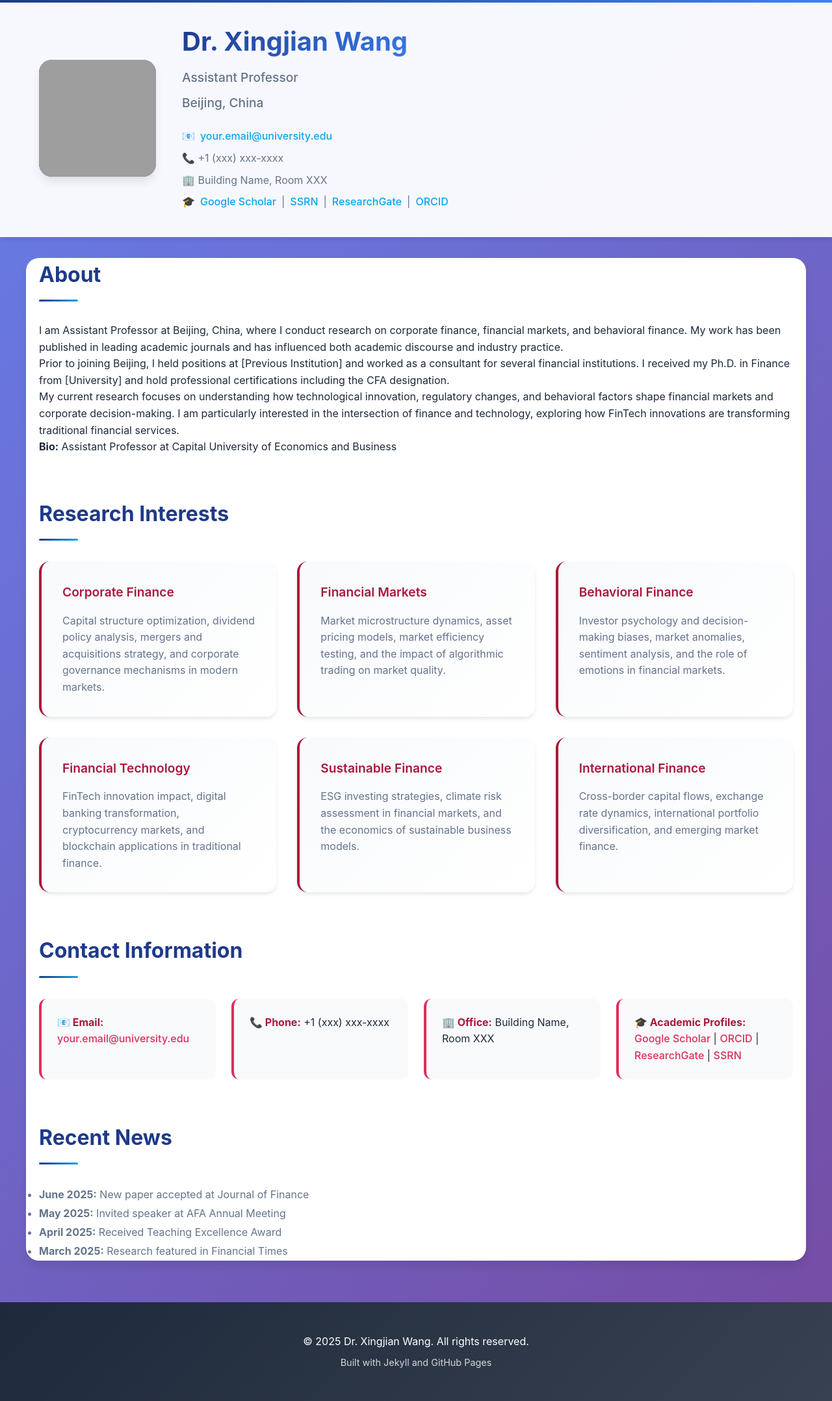
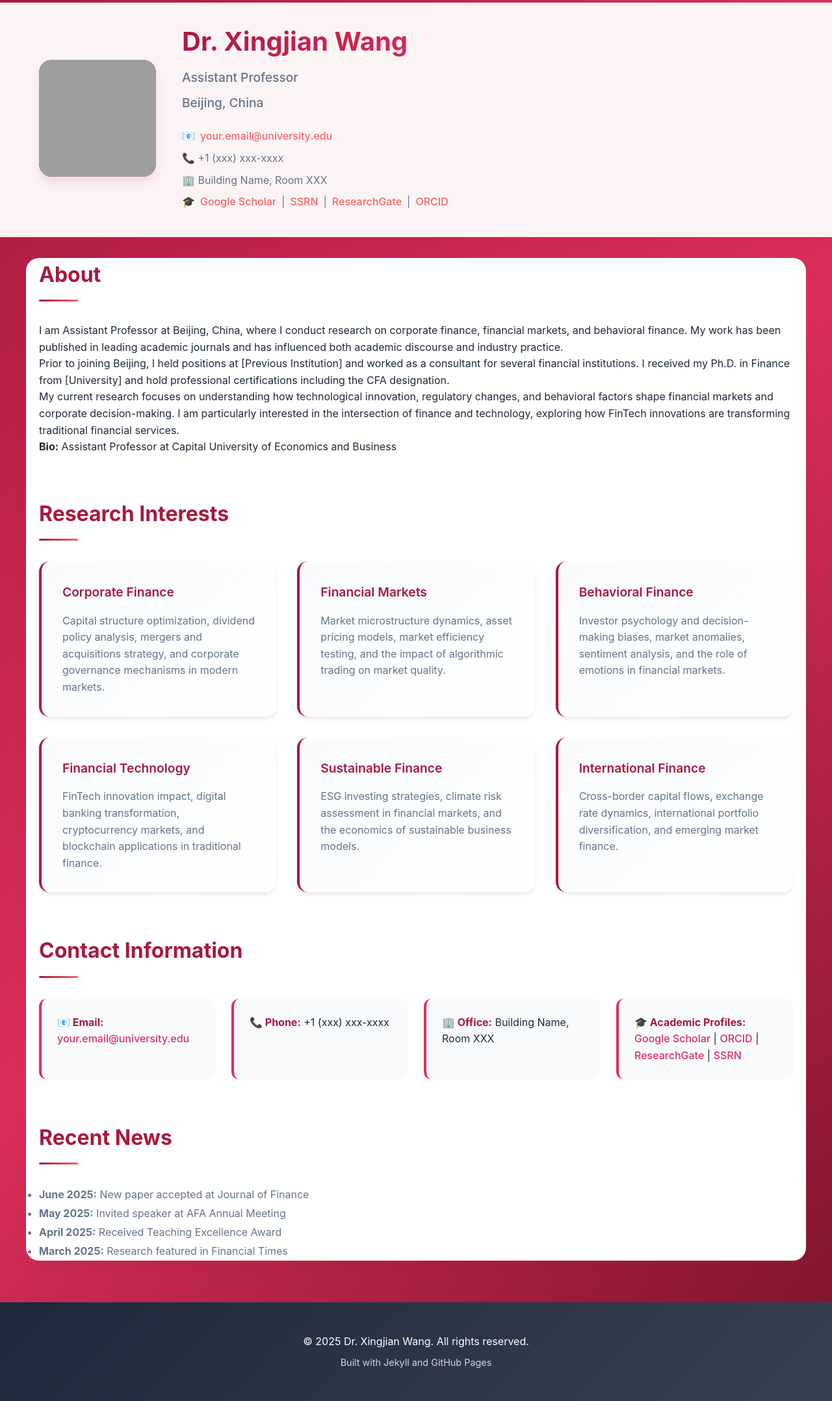
Before and after one commit to Victor-finance/Victor-finance.github.io, a Jekyll site: the page built from index.md, in a window 1280 px wide. Shown: the whole page at 65% size. Built offline with Jekyll 4.4.1, drawn with Linux system fonts in a browser that asks for light colours; our own code applies the rules of GitHub Pages for plain Markdown files; grey boxes are pictures that could not be loaded.

Commit message:
Update default.html

```diff
--- a/_layouts/default.html
+++ b/_layouts/default.html
@@ -13,17 +13,18 @@ layout: default
 
     <style>
         :root {
-            --primary-color: #1e3a8a;
-            --primary-light: #3b82f6;
+            --primary-color: #a71a3d;
+            --primary-light: #dc2f5a;
+            --primary-dark: #7a1329;
             --secondary-color: #64748b;
-            --accent-color: #0ea5e9;
+            --accent-color: #f56565;
             --text-dark: #1e293b;
             --text-light: #64748b;
-            --background-light: #f8fafc;
-            --border-color: #e2e8f0;
+            --background-light: #fef7f7;
+            --border-color: #fed7d7;
             --success-color: #10b981;
-            --card-shadow: 0 4px 6px -1px rgba(0, 0, 0, 0.1);
-            --card-shadow-hover: 0 10px 15px -3px rgba(0, 0, 0, 0.1);
+            --card-shadow: 0 4px 6px -1px rgba(167, 26, 61, 0.1);
+            --card-shadow-hover: 0 10px 15px -3px rgba(167, 26, 61, 0.15);
         }
 
         * {
@@ -36,7 +37,7 @@ layout: default
             font-family: 'Inter', -apple-system, BlinkMacSystemFont, 'Segoe UI', sans-serif;
             line-height: 1.6;
             color: var(--text-dark);
-            background: linear-gradient(135deg, #667eea 0%, #764ba2 100%);
+            background: linear-gradient(135deg, #a71a3d 0%, #dc2f5a 50%, #7a1329 100%);
             min-height: 100vh;
         }
 
```
